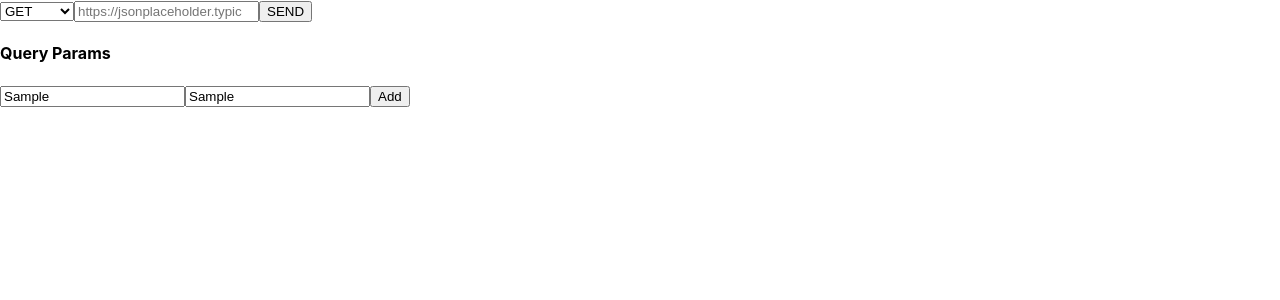
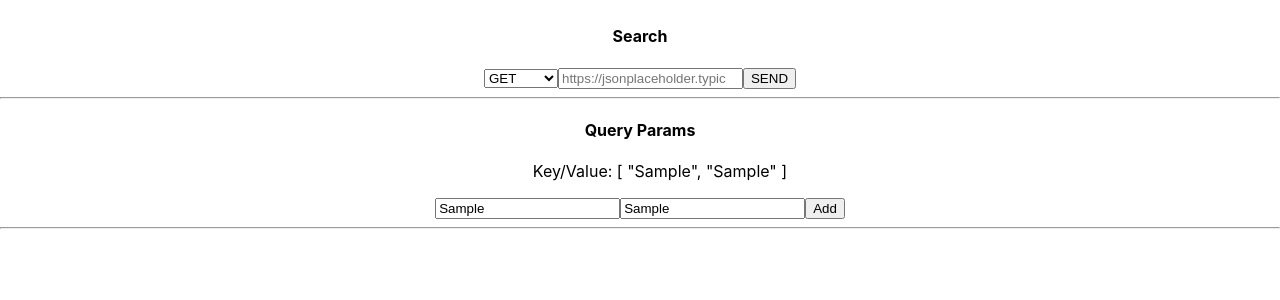
Before and after one commit to BrianARuff/postman-clone, a React (Create React App) app: page / in a window 1280 px wide. Both pictures are taken after typing "Sample", "Sample" into the empty fields and a click on the button "Add". Shown: the top 300 px of the page. Built offline with nearby package versions, Linux system fonts and the light colour scheme.

Commit message:
add in functionality for Add Button

```diff
--- /dev/null
+++ b/src/Components/AddQueryParamButton/AddQueryParamButton.tsx
@@ -0,0 +1,33 @@
+import { connect } from "react-redux";
+import { bindActionCreators } from "redux";
+import { setKeyValueToTotal } from "../../redux/actions/setKeyValueToTotal";
+
+function AddQueryParamButton(props: any) {
+  const handleSetKeyValueToTotal = (e: any) => {
+    e.preventDefault();
+    const { setKeyValueToTotal } = props;
+    setKeyValueToTotal();
+  };
+  return <button onClick={handleSetKeyValueToTotal}>Add</button>;
+}
+
+const mapStateToProps = (state: any) => {
+  return {
+    keyValue: state.queryParamReducer.keyValue,
+    value: state.queryParamReducer.value,
+  };
+};
+
+const mapDispatchToProps = (dispatch: any) => {
+  return bindActionCreators(
+    {
+      setKeyValueToTotal,
+    },
+    dispatch
+  );
+};
+
+export default connect(
+  mapStateToProps,
+  mapDispatchToProps
+)(AddQueryParamButton);
--- /dev/null
+++ b/src/Components/QueryParams/QueryParams.css
@@ -0,0 +1,3 @@
+.breakOnEven {
+  display: block;
+}
--- a/src/Components/QueryParams/QueryParams.tsx
+++ b/src/Components/QueryParams/QueryParams.tsx
@@ -2,28 +2,56 @@ import { connect } from "react-redux";
 import { bindActionCreators } from "redux";
 import { setQueryParamsValue } from "../../redux/actions/setQueryParamsValue";
 import { setQueryParamsKey } from "../../redux/actions/setQueryParamsKey";
+import AddQueryParamButton from "../AddQueryParamButton/AddQueryParamButton";
+import "./QueryParams";
+import content from "../../content.json";
 
 function QueryParams(props: any) {
   const handleSetQueryParamsKey = (e: any) => {
-    props.setQueryParamsKey({
+    const { setQueryParamsKey } = props;
+    setQueryParamsKey({
       [e.target.name]: e.target.value,
     });
   };
 
   const handleSetQueryParamsValue = (e: any) => {
-    props.setQueryParamsValue({
+    const { setQueryParamsValue } = props;
+    setQueryParamsValue({
       [e.target.name]: e.target.value,
     });
   };
 
+  const { total } = props;
+  const tupleTotal = total.reduce(function (r: any[][], a: [], i: number) {
+    if (i % 2) {
+      r[r.length - 1].push(a);
+    } else {
+      r.push([a]);
+    }
+    return r;
+  }, []);
+
+  const { queryParams } = content;
+  const { header, keyValuePair } = queryParams;
+
   return (
-    <div>
-      <h4>Query Params</h4>
+    <div style={{ textAlign: "center" }}>
+      <hr />
+      <h4 style={{ textAlign: "center" }}>{header}</h4>
+      <ul>
+        {tupleTotal.map((items: []) => {
+          return (
+            <p>
+              {keyValuePair} {JSON.stringify(items, null, 2)}
+            </p>
+          );
+        })}
+      </ul>
       <input
         onChange={handleSetQueryParamsKey}
         type="text"
         placeholder="key"
-        name="key"
+        name="keyValue"
       />
       <input
         onChange={handleSetQueryParamsValue}
@@ -31,10 +59,17 @@ function QueryParams(props: any) {
         placeholder="value"
         name="value"
       />
-      <button>Add</button>
+      <AddQueryParamButton />
+      <hr />
     </div>
   );
 }
+
+const mapStateToProps = (state: any) => {
+  return {
+    total: state.queryParamReducer.total,
+  };
+};
 
 const mapDispatchToProps = (dispatch: any) => {
   return bindActionCreators(
@@ -46,4 +81,4 @@ const mapDispatchToProps = (dispatch: any) => {
   );
 };
 
-export default connect(null, mapDispatchToProps)(QueryParams);
+export default connect(mapStateToProps, mapDispatchToProps)(QueryParams);
--- a/src/Components/SearchContainer/SearchContainer.tsx
+++ b/src/Components/SearchContainer/SearchContainer.tsx
@@ -1,15 +1,18 @@
-import React from "react";
 import DropDownMenu from "../DropdownMenu/DropDownMenu";
 import SearchAddress from "../SearchAddress/SearchAddress";
 import SearchButton from "../SearchButton/SearchButton";
+import content from "../../content.json";
 
 function SearchContainer() {
+  const { searchContainer } = content;
+  const { header } = searchContainer;
   return (
-    <>
+    <div style={{ textAlign: "center", marginTop: "1.6rem" }}>
+      <h4>{header}</h4>
       <DropDownMenu />
       <SearchAddress />
       <SearchButton />
-    </>
+    </div>
   );
 }
 
--- a/src/content.json
+++ b/src/content.json
@@ -12,5 +12,12 @@
             "PUT",
             "DELETE"
         ]
+    },
+    "queryParams": {
+        "header": "Query Params",
+        "keyValuePair": "Key/Value: "
+    },
+    "searchContainer": {
+        "header": "Search"
     }
 }
--- /dev/null
+++ b/src/redux/actions/setKeyValueToTotal.ts
@@ -0,0 +1,10 @@
+import { ADD_KEY_VALUE_TO_TOTAL } from "../types";
+
+export const setKeyValueToTotal =
+  (data = {}) =>
+  (dispatch: any) => {
+    return dispatch({
+      type: ADD_KEY_VALUE_TO_TOTAL,
+      payload: data,
+    });
+  };
--- a/src/redux/actions/setQueryParamsKey.ts
+++ b/src/redux/actions/setQueryParamsKey.ts
@@ -1,8 +1,10 @@
 import { SET_QUERY_PARAMS_KEY } from "../types";
 
-export const setQueryParamsKey = (data: string) => (dispatch: any) => {
-  return dispatch({
-    type: SET_QUERY_PARAMS_KEY,
-    payload: data,
-  });
-};
+export const setQueryParamsKey =
+  (data = {}) =>
+  (dispatch: any) => {
+    return dispatch({
+      type: SET_QUERY_PARAMS_KEY,
+      payload: data,
+    });
+  };
--- a/src/redux/actions/setQueryParamsValue.ts
+++ b/src/redux/actions/setQueryParamsValue.ts
@@ -1,8 +1,10 @@
 import { SET_QUERY_PARAMS_VALUE } from "../types";
 
-export const setQueryParamsValue = (data: {}) => (dispatch: any) => {
-  return dispatch({
-    type: SET_QUERY_PARAMS_VALUE,
-    payload: data,
-  });
-};
+export const setQueryParamsValue =
+  (data = {}) =>
+  (dispatch: any) => {
+    return dispatch({
+      type: SET_QUERY_PARAMS_VALUE,
+      payload: data,
+    });
+  };
--- a/src/redux/actions/setQueryType.ts
+++ b/src/redux/actions/setQueryType.ts
@@ -1,8 +1,10 @@
 import { SET_QUERY_TYPE } from "../types";
 
-export const setQueryType = (data: string) => (dispatch: any) => {
-  return dispatch({
-    type: SET_QUERY_TYPE,
-    payload: data,
-  });
-};
+export const setQueryType =
+  (data = {}) =>
+  (dispatch: any) => {
+    return dispatch({
+      type: SET_QUERY_TYPE,
+      payload: data,
+    });
+  };
--- a/src/redux/actions/setSearchItem.ts
+++ b/src/redux/actions/setSearchItem.ts
@@ -1,8 +1,10 @@
 import { SET_SEARCH_ITEM } from "../types";
 
-export const setSearchItem = (data: string) => (dispatch: any) => {
-  return dispatch({
-    type: SET_SEARCH_ITEM,
-    payload: data,
-  });
-};
+export const setSearchItem =
+  (data = {}) =>
+  (dispatch: any) => {
+    return dispatch({
+      type: SET_SEARCH_ITEM,
+      payload: data,
+    });
+  };
--- a/src/redux/reducers/queryParamReducer.ts
+++ b/src/redux/reducers/queryParamReducer.ts
@@ -1,7 +1,12 @@
-import { SET_QUERY_PARAMS_KEY, SET_QUERY_PARAMS_VALUE } from "../types";
+import { setKeyValueToTotal } from "../actions/setKeyValueToTotal";
+import {
+  ADD_KEY_VALUE_TO_TOTAL,
+  SET_QUERY_PARAMS_KEY,
+  SET_QUERY_PARAMS_VALUE,
+} from "../types";
 
 const initState = {
-  key: "",
+  keyValue: "",
   value: "",
   total: [],
 };
@@ -21,7 +26,14 @@ export const queryParamReducer = (state = initState, action: Action) => {
     case SET_QUERY_PARAMS_KEY:
       return {
         ...state,
-        key: action.payload?.key,
+        keyValue: action.payload?.keyValue,
+      };
+    case ADD_KEY_VALUE_TO_TOTAL:
+      return {
+        ...state,
+        total: [...state.total, state.keyValue, state.value],
+        keyValue: "",
+        value: "",
       };
     default:
       return state;
--- a/src/redux/types.ts
+++ b/src/redux/types.ts
@@ -2,3 +2,4 @@ export const SET_SEARCH_ITEM = "SET_SEARCH_ITEM";
 export const SET_QUERY_TYPE = "SET_QUERY_TYPE";
 export const SET_QUERY_PARAMS_VALUE = "SET_QUERY_PARAMS_VALUE";
 export const SET_QUERY_PARAMS_KEY = "SET_QUERY_PARAMS_KEY";
+export const ADD_KEY_VALUE_TO_TOTAL = "ADD_KEY_VALUE_TO_TOTAL";
```
